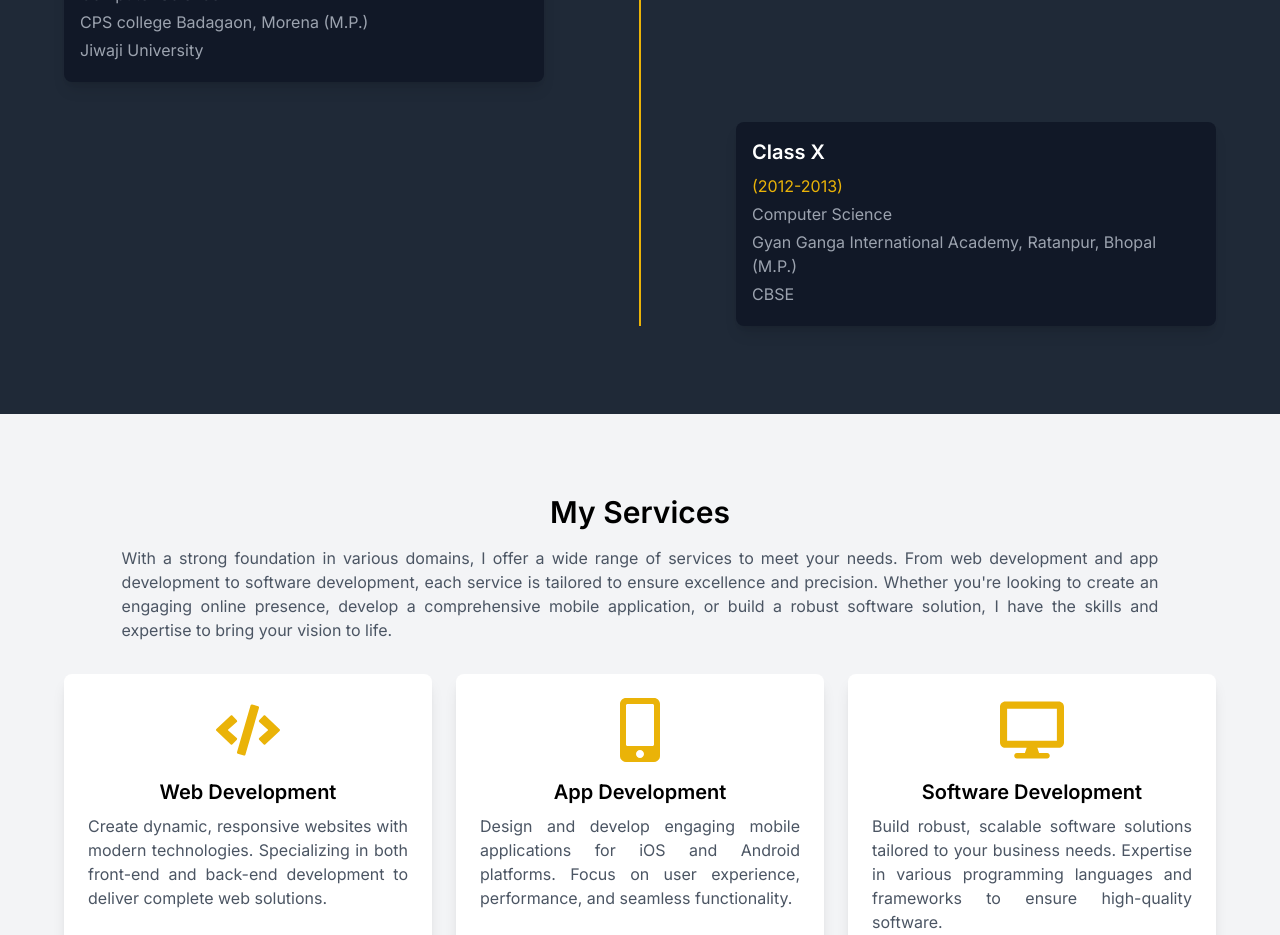
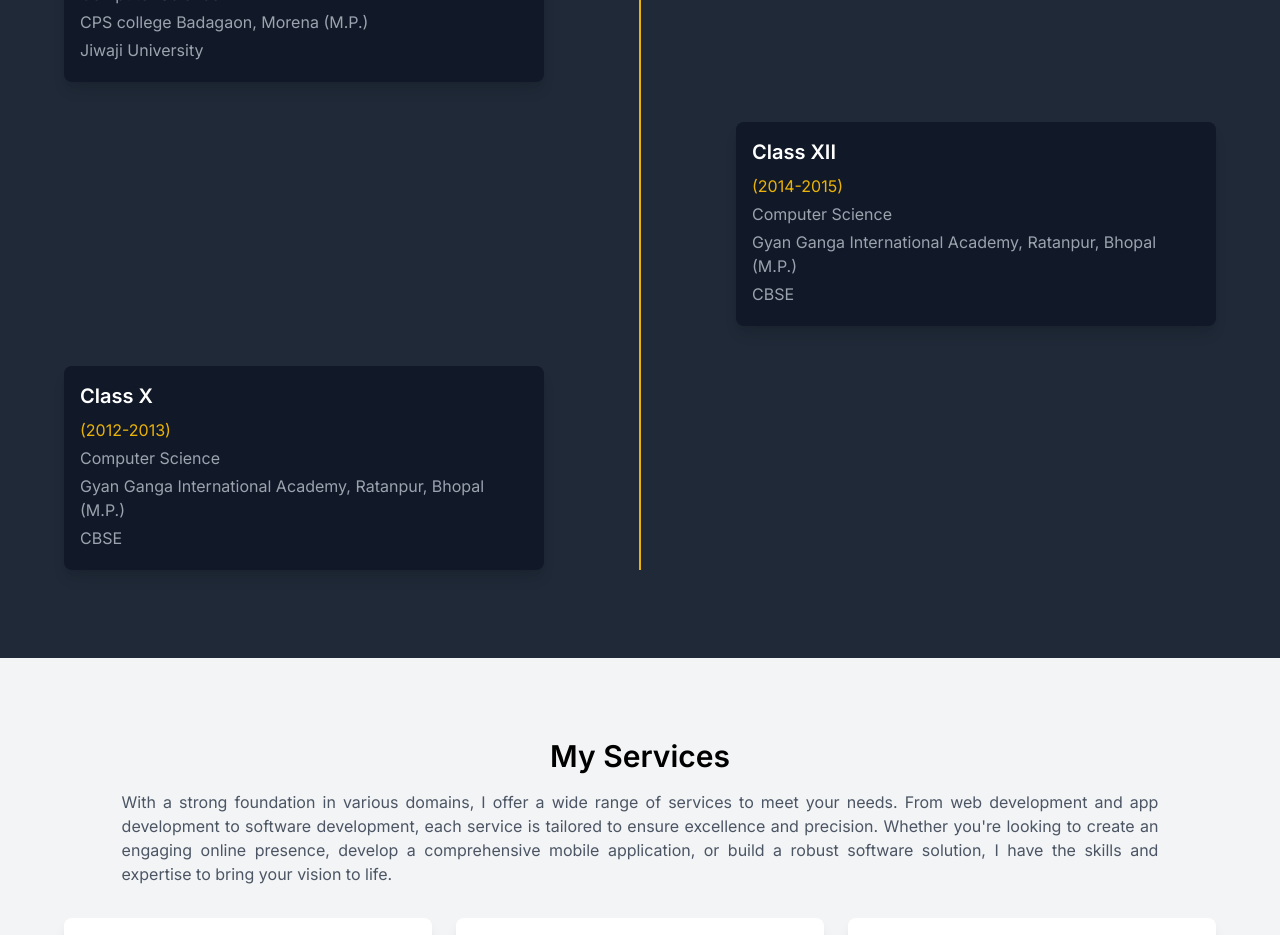
Before and after one commit to NSINGHRAJPUT/Portfolio-bw, a Next.js app: page / in a window 1280 px wide. Shown: the part 3560-4495 px from the top of the page. Built offline with nearby package versions, Linux system fonts and the light colour scheme.

Commit message:
educations

```diff
--- a/src/app/_components/Education.jsx
+++ b/src/app/_components/Education.jsx
@@ -21,6 +21,13 @@ const educationDetails = [
     major: "Computer Science",
     institution: "CPS college Badagaon, Morena (M.P.)",
     university: "Jiwaji University",
+  },
+  {
+    degree: "Class XII",
+    year: "(2014-2015)",
+    major: "Computer Science",
+    institution: "Gyan Ganga International Academy, Ratanpur, Bhopal (M.P.)",
+    board: "CBSE",
   },
   {
     degree: "Class X",
```
